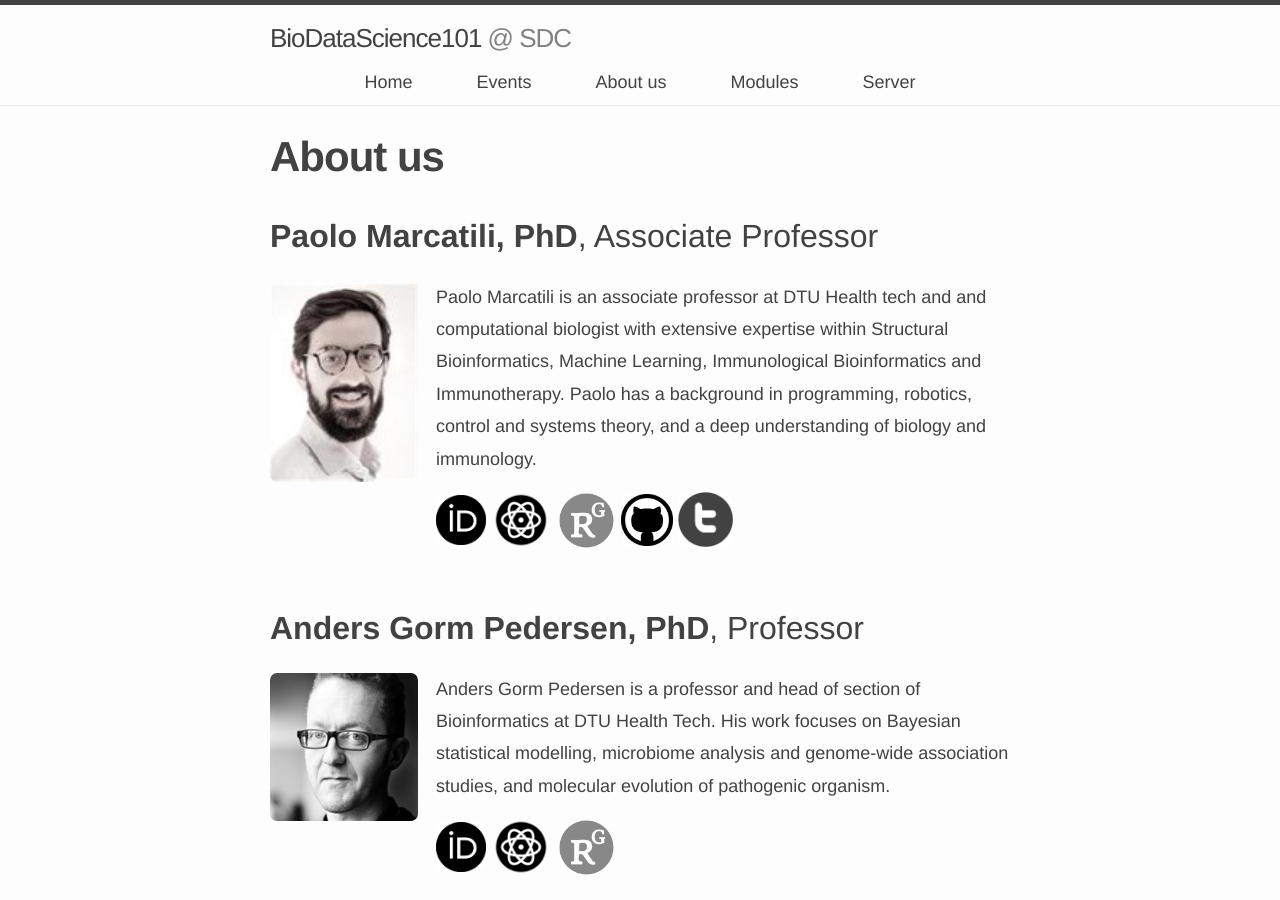
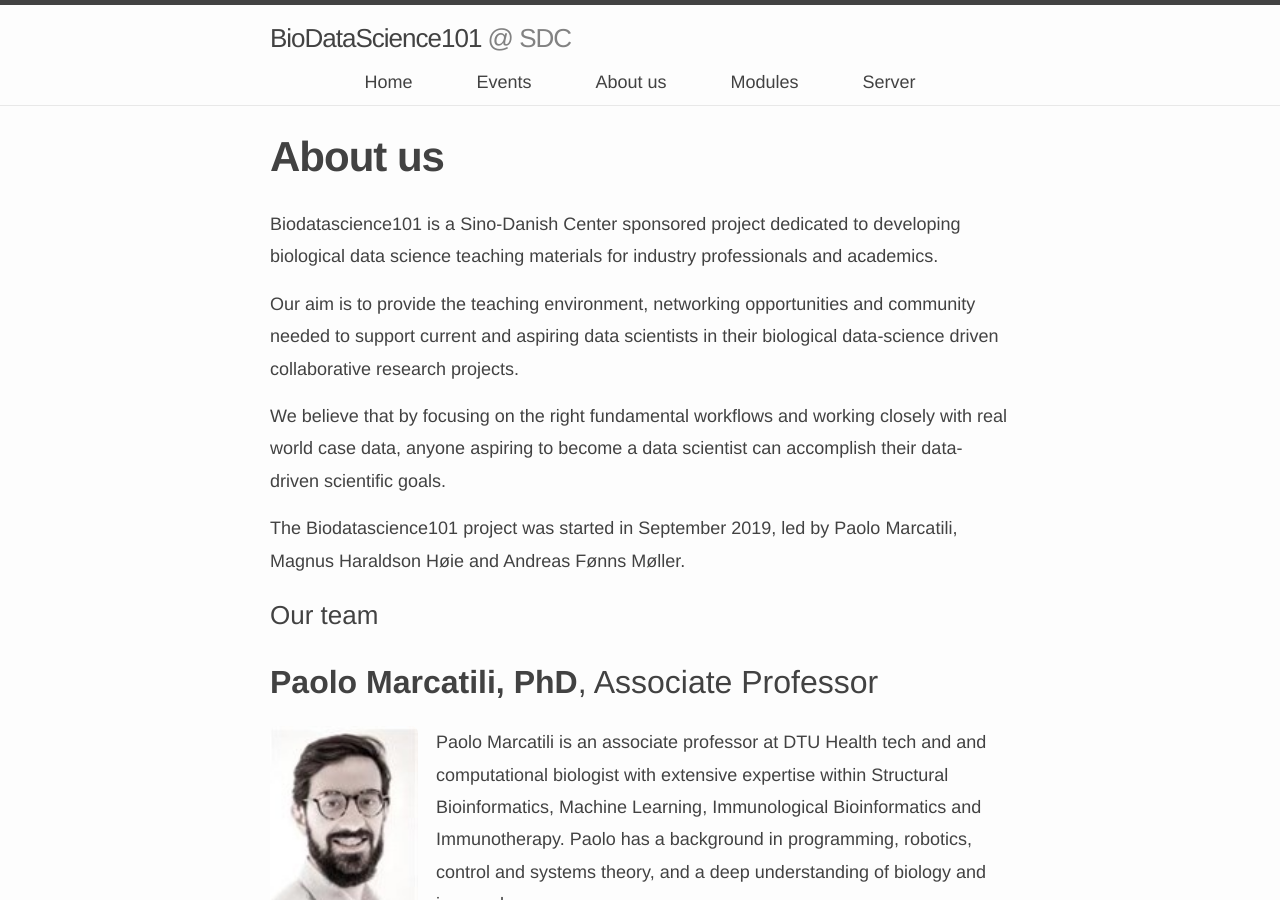
Before and after one commit to biodatascience101/BioDataScience101.github.io, a Jekyll site: the page built from _pages/about/index.md, in a window 1280 px wide and 900 px high. Built offline with Jekyll 4.4.1, drawn with Linux system fonts in a browser that asks for light colours; nearby versions of some CDN libraries.

Commit message:
Update index.md

```diff
--- a/_pages/about/index.md
+++ b/_pages/about/index.md
@@ -12,6 +12,15 @@ rank: 3
 </div>
 -->
 
+Biodatascience101 is a Sino-Danish Center sponsored project dedicated to developing biological data science teaching materials for industry professionals and academics.
+
+Our aim is to provide the teaching environment, networking opportunities and community needed to support current and aspiring data scientists in their biological data-science driven collaborative research projects.
+
+We believe that by focusing on the right fundamental workflows and working closely with real world case data, anyone aspiring to become a data scientist can accomplish their data-driven scientific goals.
+
+The Biodatascience101 project was started in September 2019, led by Paolo Marcatili, Magnus Haraldson Høie and Andreas Fønns Møller.
+
+### Our team
 <div class="lab-wrapper">
     <ul class="lab-list">
     <!-- Current PIs -->
```
